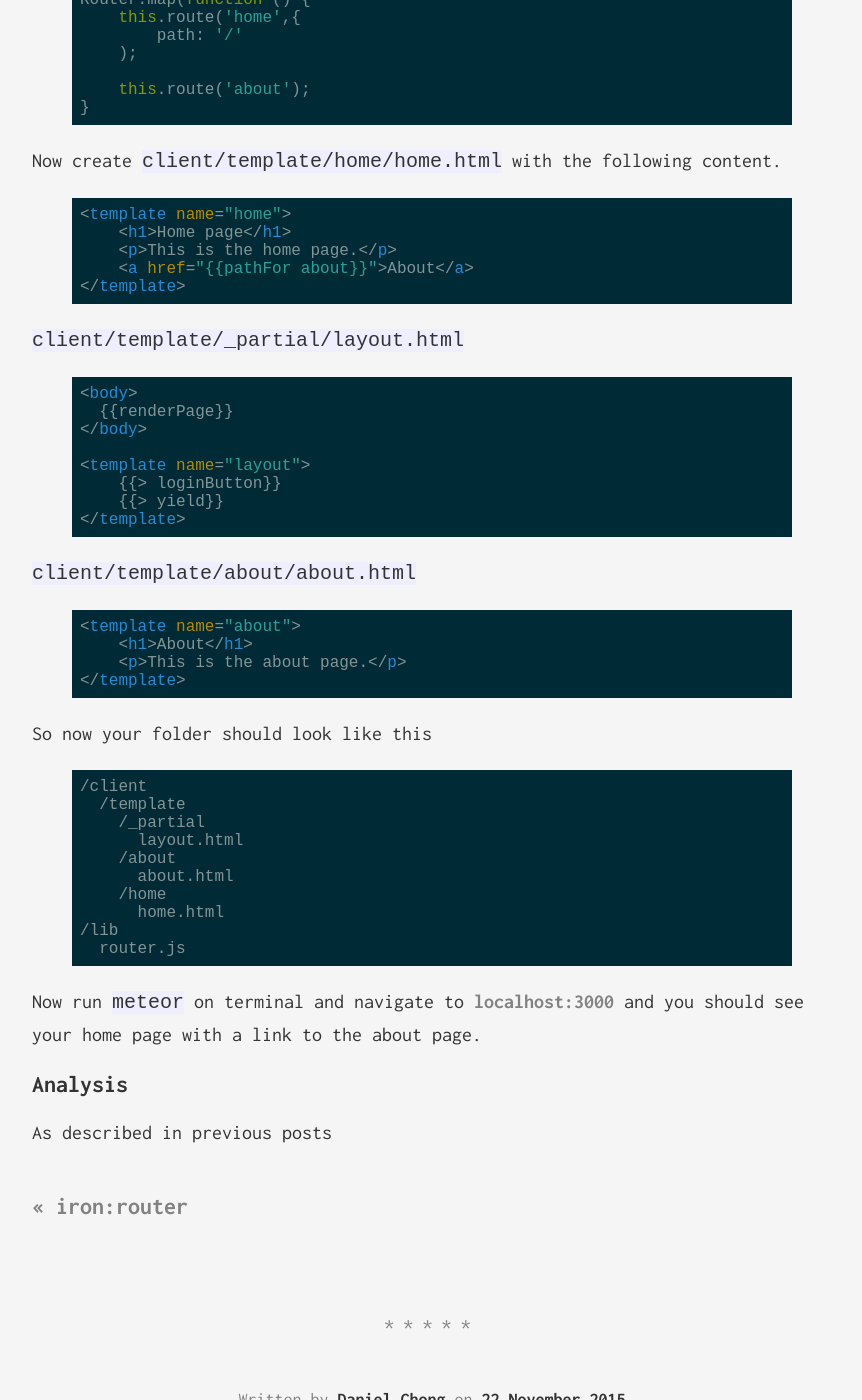
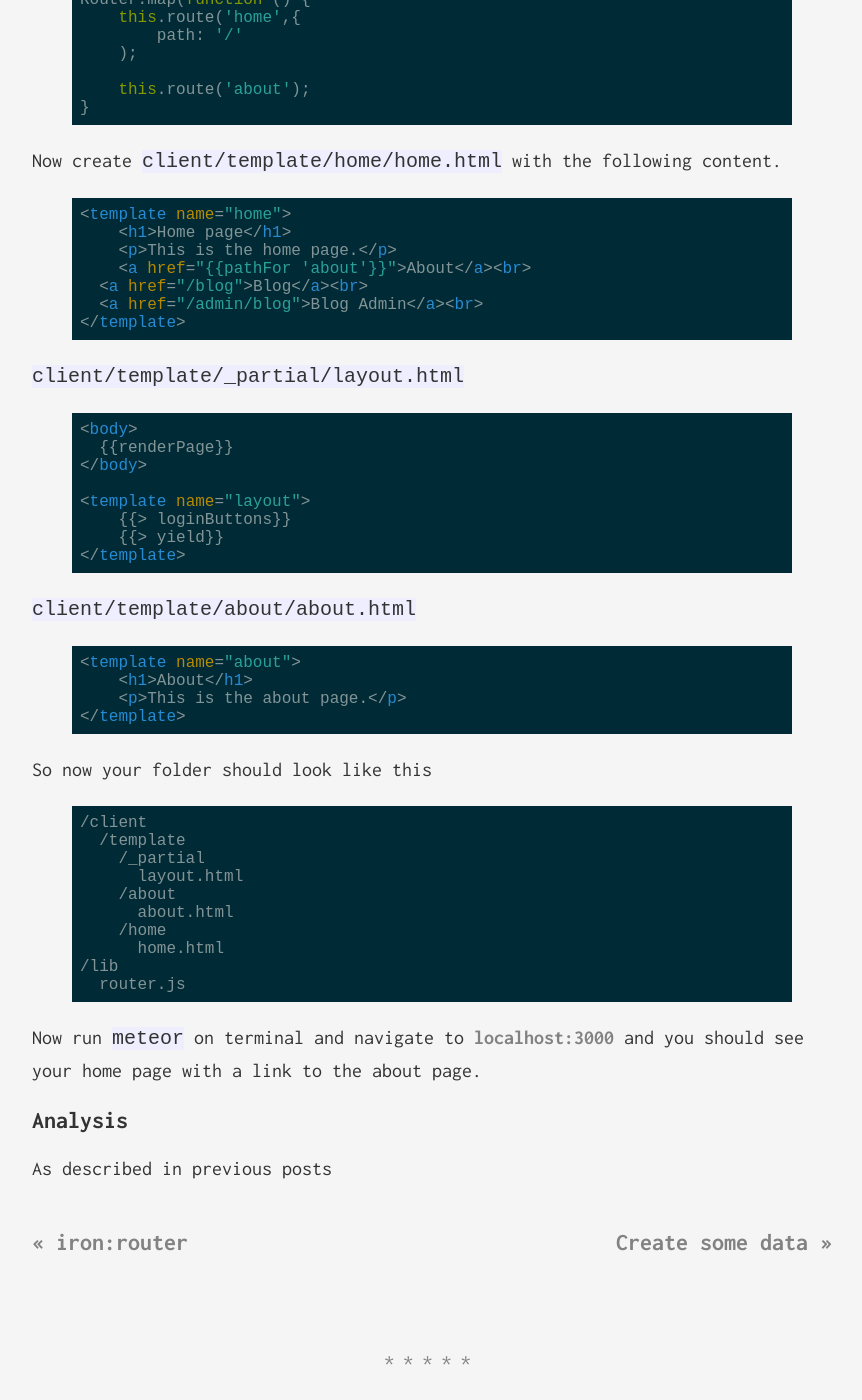
Before and after one commit to hiaw/hiaw.github.io, a Jekyll site: the page built from _posts/2015-11-22-create-some-static-pages.md, in a window 1280 px wide and 1400 px high, scrolled down 927 px. Shown: the whole window, without its empty margins (208-1070 px from the left). Built offline with Jekyll 4.4.1, drawn with Linux system fonts in a browser that asks for light colours; comment, search, counter and statistics services are not loaded.

Commit message:
create some data

```diff
--- a/_layouts/page.html
+++ b/_layouts/page.html
@@ -5,4 +5,4 @@ layout: default
 
 {{ content }}
 
-{% include page/explore.html %}
+<!-- {% include page/explore.html %} -->
--- a/_posts/2015-11-22-create-some-static-pages.md
+++ b/_posts/2015-11-22-create-some-static-pages.md
@@ -45,7 +45,9 @@ Now create `client/template/home/home.html` with the following content.
 <template name="home">
     <h1>Home page</h1>
     <p>This is the home page.</p>
-    <a href="{{pathFor about}}">About</a>
+    <a href="{{pathFor 'about'}}">About</a><br>
+  <a href="/blog">Blog</a><br>
+  <a href="/admin/blog">Blog Admin</a><br>
 </template>
 {% endraw %}
 {% endhighlight %}
@@ -59,7 +61,7 @@ Now create `client/template/home/home.html` with the following content.
 </body>
 
 <template name="layout">
-    {{> loginButton}}
+    {{> loginButtons}}
     {{> yield}}
 </template>
 {% endraw %}
--- a/table-of-content.md
+++ b/table-of-content.md
@@ -36,7 +36,9 @@ permalink: /table-of-content/
 
 <!-- [Sessions]()  -->
 
-<!-- ### Database -->
+### Database
+
+[Create some data]({% post_url 2015-11-23-create-some-data %})
 
 <!-- [Client side database verification]()  -->
 
```
Also changed, not shown: _posts/2015-11-23-create-some-data.md (added, +105 -0 lines).
